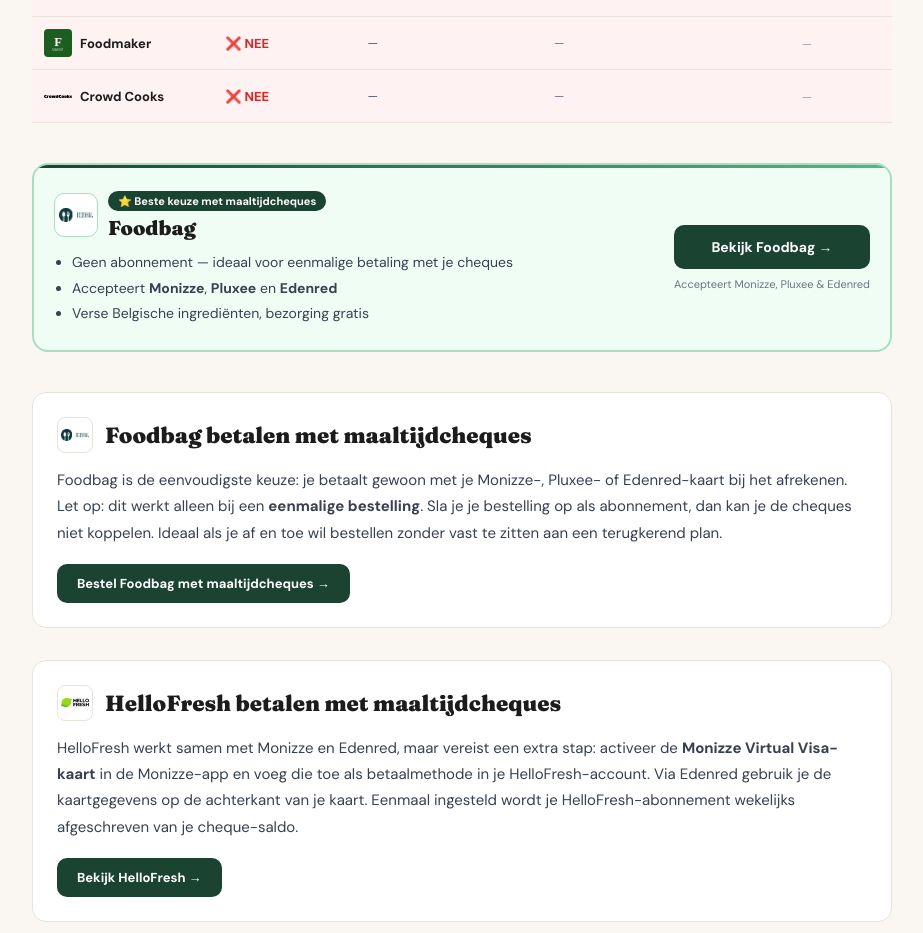
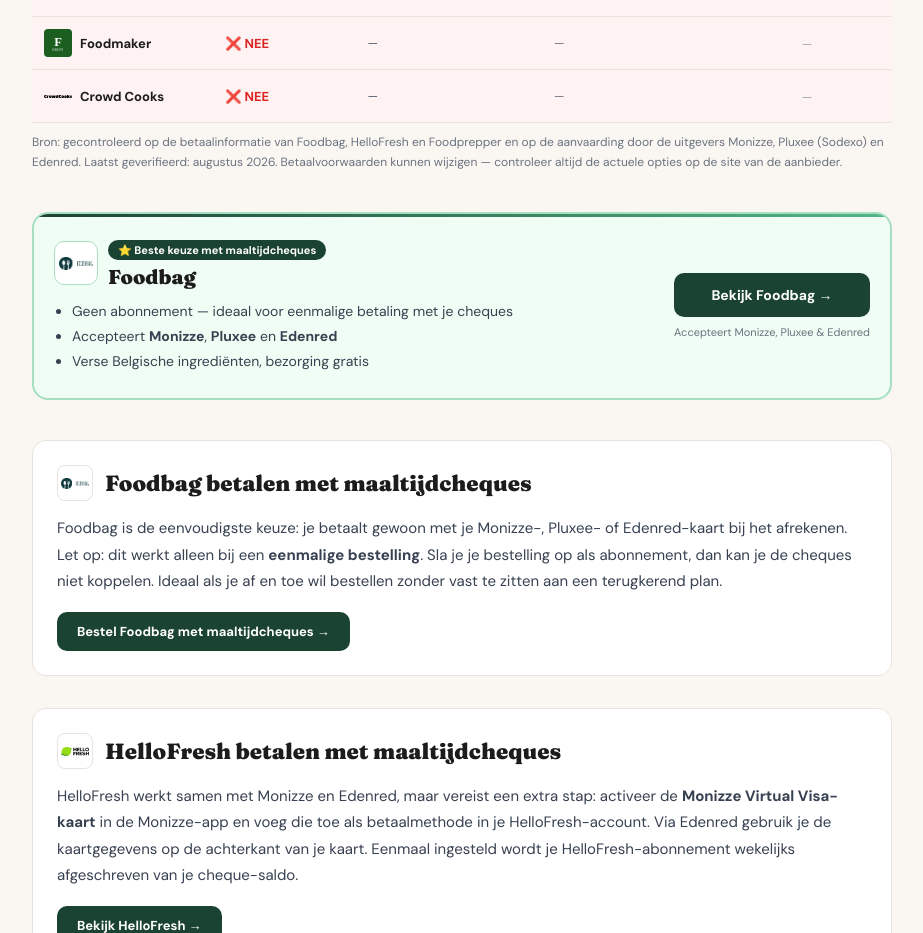
Before and after one commit to fetspets/bestemaaltijdbox, a Next.js app: page /blog/maaltijdbox-maaltijdcheques-belgie in a window 1280 px wide. Shown: the part 884-1817 px from the top of the page, without its empty margins (178-1101 px from the left). Built offline with nearby package versions, Linux system fonts and the light colour scheme.

Commit message:
auto: update page.tsx

```diff
--- a/src/app/blog/maaltijdbox-maaltijdcheques-belgie/page.tsx
+++ b/src/app/blog/maaltijdbox-maaltijdcheques-belgie/page.tsx
@@ -261,6 +261,9 @@
               </tbody>
             </table>
           </div>
+          <p style={{ fontSize: 12, color: 'var(--muted)', marginTop: 10, lineHeight: 1.6 }}>
+            Bron: gecontroleerd op de betaalinformatie van Foodbag, HelloFresh en Foodprepper en op de aanvaarding door de uitgevers Monizze, Pluxee (Sodexo) en Edenred. Laatst geverifieerd: {LAATST_BIJGEWERKT}. Betaalvoorwaarden kunnen wijzigen — controleer altijd de actuele opties op de site van de aanbieder.
+          </p>
         </div>
 
         {/* Uitgelichte winnaar — Foodbag */}
```
